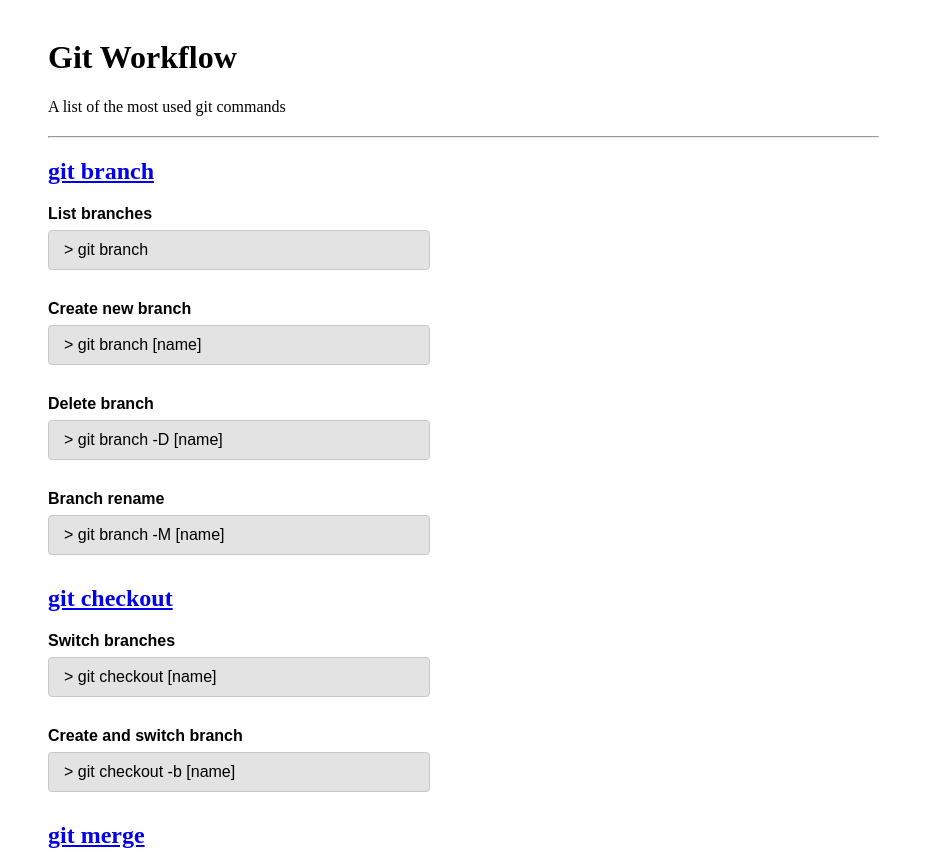
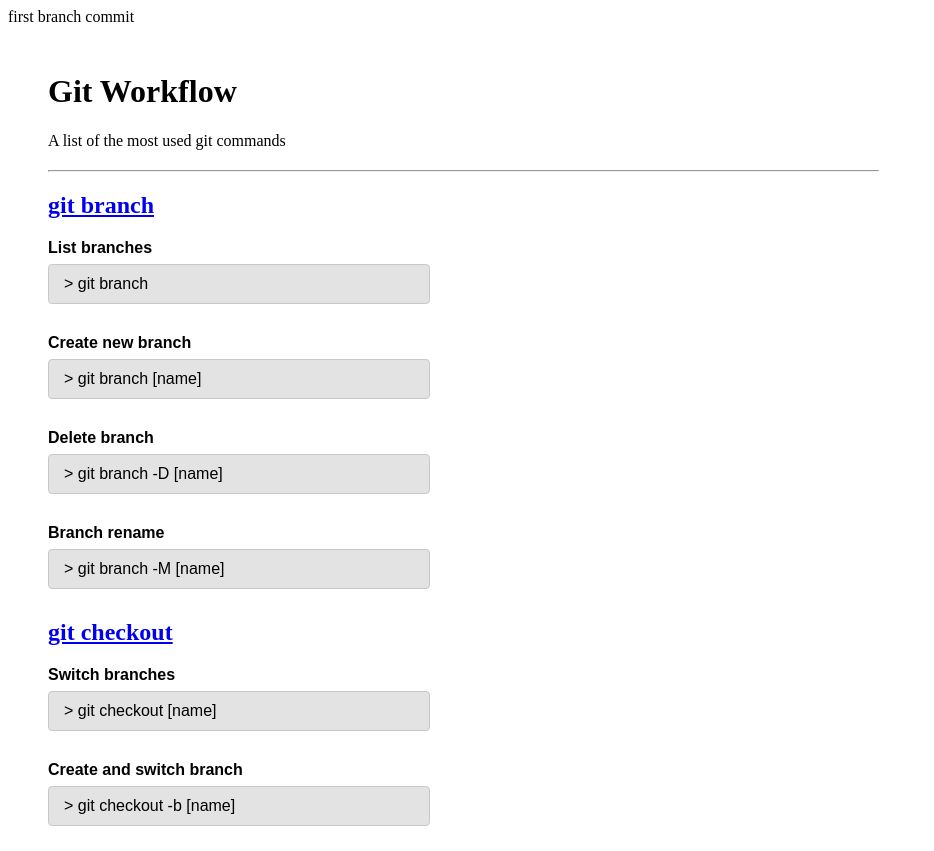
Before and after one commit to ItaiRotstein/git-worflow, a plain HTML site: page index.html in a window 1280 px wide. Shown: the top 851 px of the page, without its empty margins (0-934 px from the left). Drawn offline with Linux system fonts and the light colour scheme.

Commit message:
branch 1 first push

```diff
--- a/index.html
+++ b/index.html
@@ -1,6 +1,7 @@
 <html>
 
 <head>
+  <p>first branch commit</p>
   <title>git workflow</title>
   <link rel="stylesheet" href="style.css">
   <script src="script.js"></script>
```
